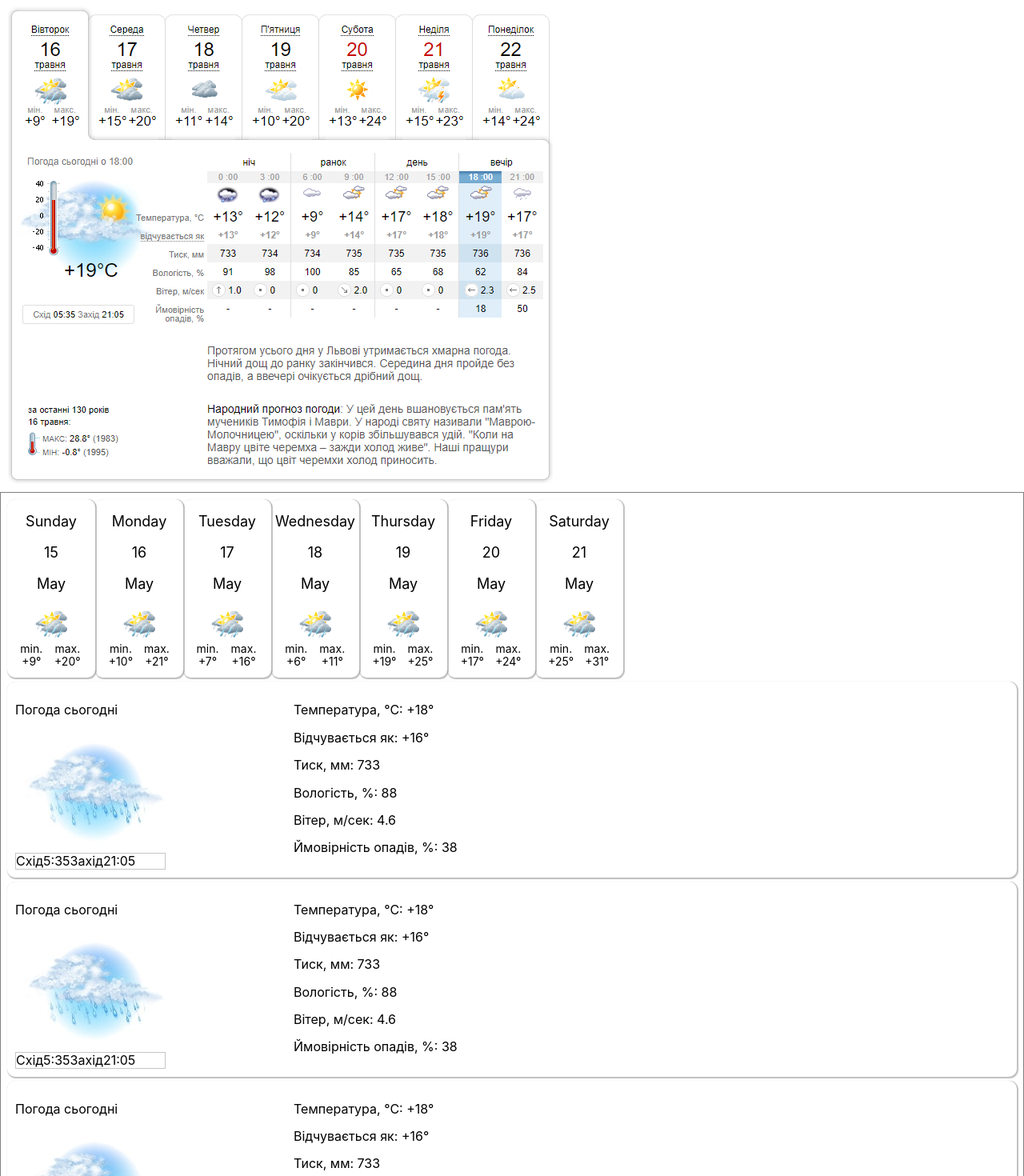
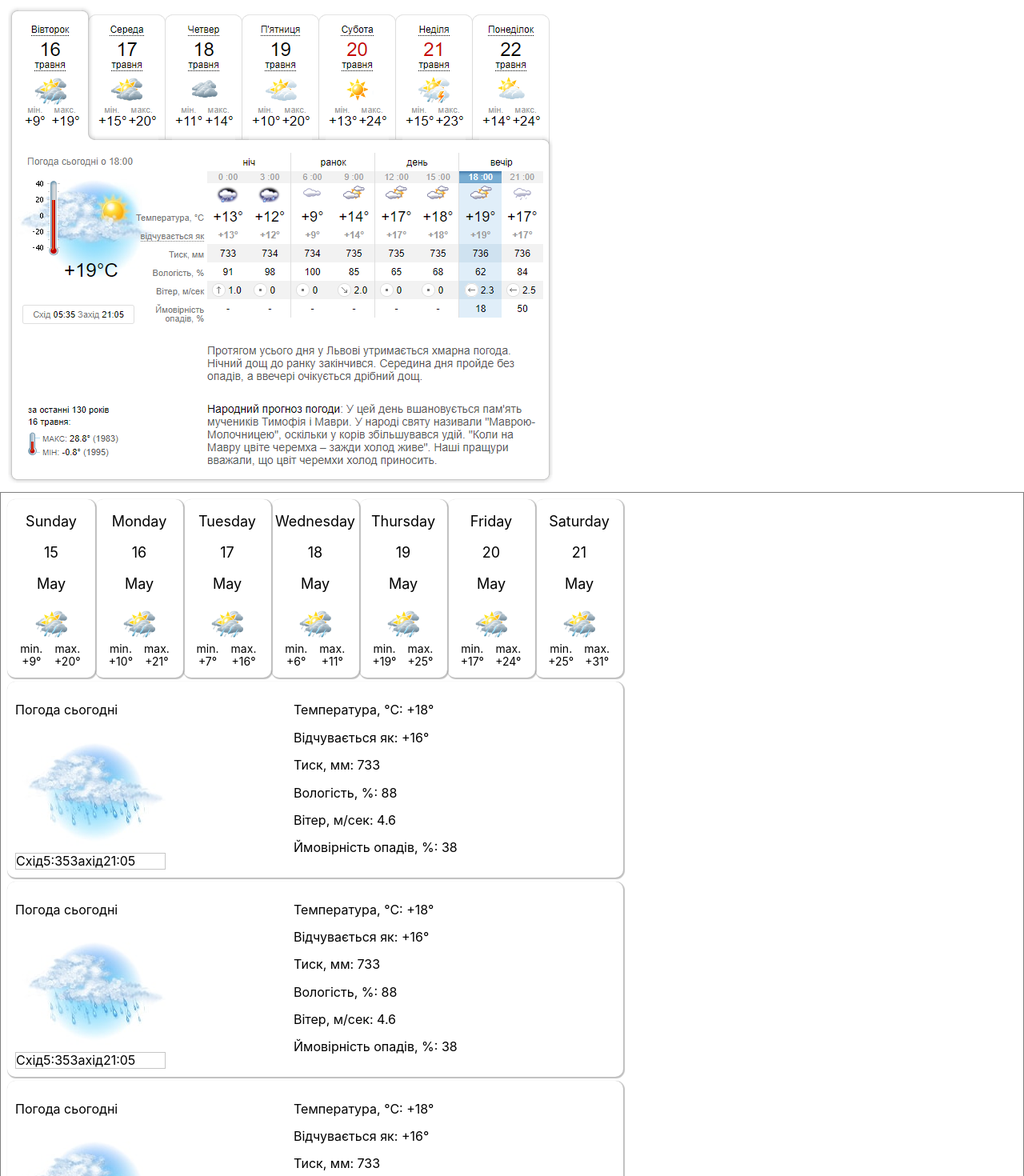
Before and after one commit to ruslan-horaiskyi/weatherApp, a React (Create React App) app: page / in a window 1280 px wide. Shown: the top 1470 px of the page at 80% size. Built offline with nearby package versions, Linux system fonts and the light colour scheme.

Commit message:
Weather cards and MoreInfo cards all rendered

```diff
--- a/src/components/MoreInfo/MoreInfo.css
+++ b/src/components/MoreInfo/MoreInfo.css
@@ -1,7 +1,7 @@
 .moreInfo {
   margin-top: 5px;
   display: flex;
-  width: 100%;
+  width: 770px;
   height: fit-content;
   padding: 10px;
   gap: 10rem;
```
